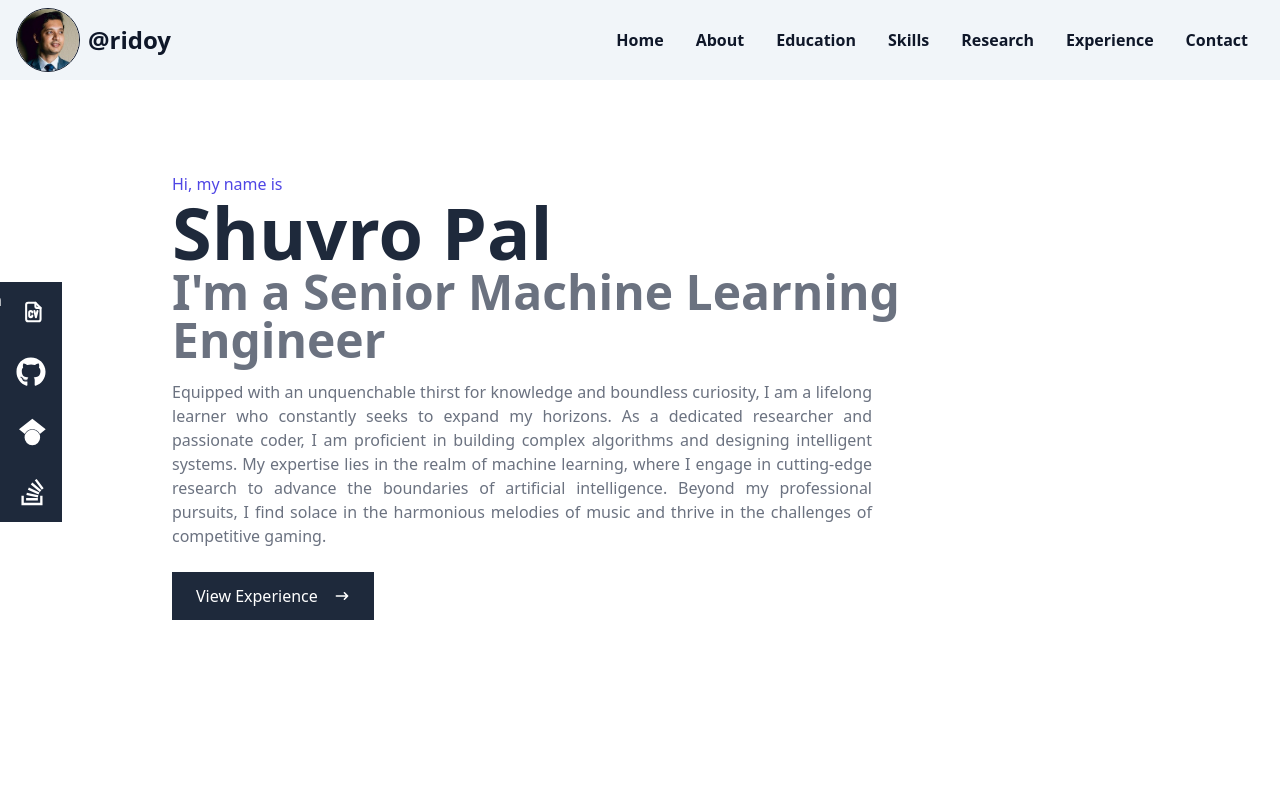
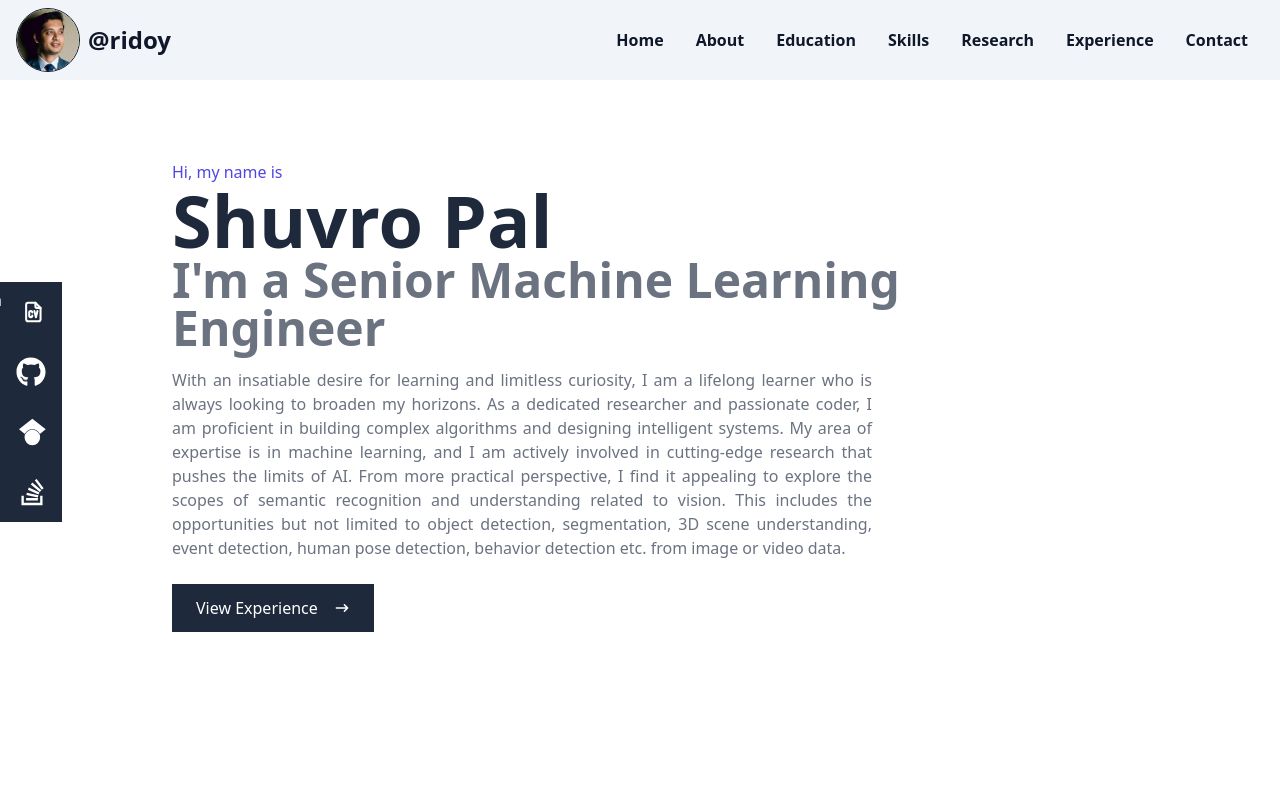
Before and after one commit to ridoy-ai/home, a React (Create React App) app: page / in a window 1280 px wide. Shown: the top 800 px of the page. Built offline with nearby package versions, Linux system fonts and the light colour scheme; the HTML template or start-up script is replaced by a standard one.

Commit message:
Home and about descrption changed.

```diff
--- a/src/components/About.jsx
+++ b/src/components/About.jsx
@@ -14,7 +14,7 @@ const About = () => {
                     <p>Hi. I'm Shuvro, nice to meet you. Please take a look around.</p>
                 </div>
                 <div>
-                    <p>Shuvro is a computer science graduate, a passionate coder, researcher and community contributor. He has extensive experience creating cutting-edge machine learning solutions. He is currently in charge of Zantrik's AI Team. He has a general interest in machine learning and how it relates to vision. Apart from that, he is a regular contributor of many local and international tech communities.</p>
+                    <p>Shuvro is a computer science graduate, a passionate coder, researcher and community contributor. He has extensive experience creating cutting-edge machine learning solutions. He is currently in charge of Zantrik's AI Team. He has a general interest in machine learning and how it relates to vision. Apart from that, he is a regular contributor of many local and international tech communities. In addition to his professional interests, he finds peace in the soothing melodies of music and excel in the competitive world of gaming.</p>
                 </div>
             </div>
         </div>
--- a/src/components/Home.jsx
+++ b/src/components/Home.jsx
@@ -13,7 +13,7 @@ const Home = () => {
             <p className='text-text-indigo mt-8 sm:mt-0'>Hi, my name is</p>
             <h1 className='text-4xl sm:text-7xl font-bold text-text-large-slate'>Shuvro Pal</h1>
             <h2 className='text-4xl sm:text-5xl font-bold text-text-medium-gray'>I'm a Senior Machine Learning Engineer</h2>
-            <p className='text-text-small-gray py-4 max-w-[700px] text-justify'>Equipped with an unquenchable thirst for knowledge and boundless curiosity, I am a lifelong learner who constantly seeks to expand my horizons. As a dedicated researcher and passionate coder, I am proficient in building complex algorithms and designing intelligent systems. My expertise lies in the realm of machine learning, where I engage in cutting-edge research to advance the boundaries of artificial intelligence. Beyond my professional pursuits, I find solace in the harmonious melodies of music and thrive in the challenges of competitive gaming.</p>
+            <p className='text-text-small-gray py-4 max-w-[700px] text-justify'>With an insatiable desire for learning and limitless curiosity, I am a lifelong learner who is always looking to broaden my horizons. As a dedicated researcher and passionate coder, I am proficient in building complex algorithms and designing intelligent systems. My area of expertise is in machine learning, and I am actively involved in cutting-edge research that pushes the limits of AI. From more practical perspective, I find it appealing to explore the scopes of semantic recognition and understanding related to vision. This includes the opportunities but not limited to object detection, segmentation, 3D scene understanding, event detection, human pose detection, behavior detection etc. from image or video data.</p>
             <div>
                 <button onClick={handleClick} className='text-[#fff] group bg-theme-dark-slate px-6 py-3 my-2 flex items-center hover:bg-[#fff] duration-200 hover:text-[#0F1729]'>View Experience
                 <span>
```
